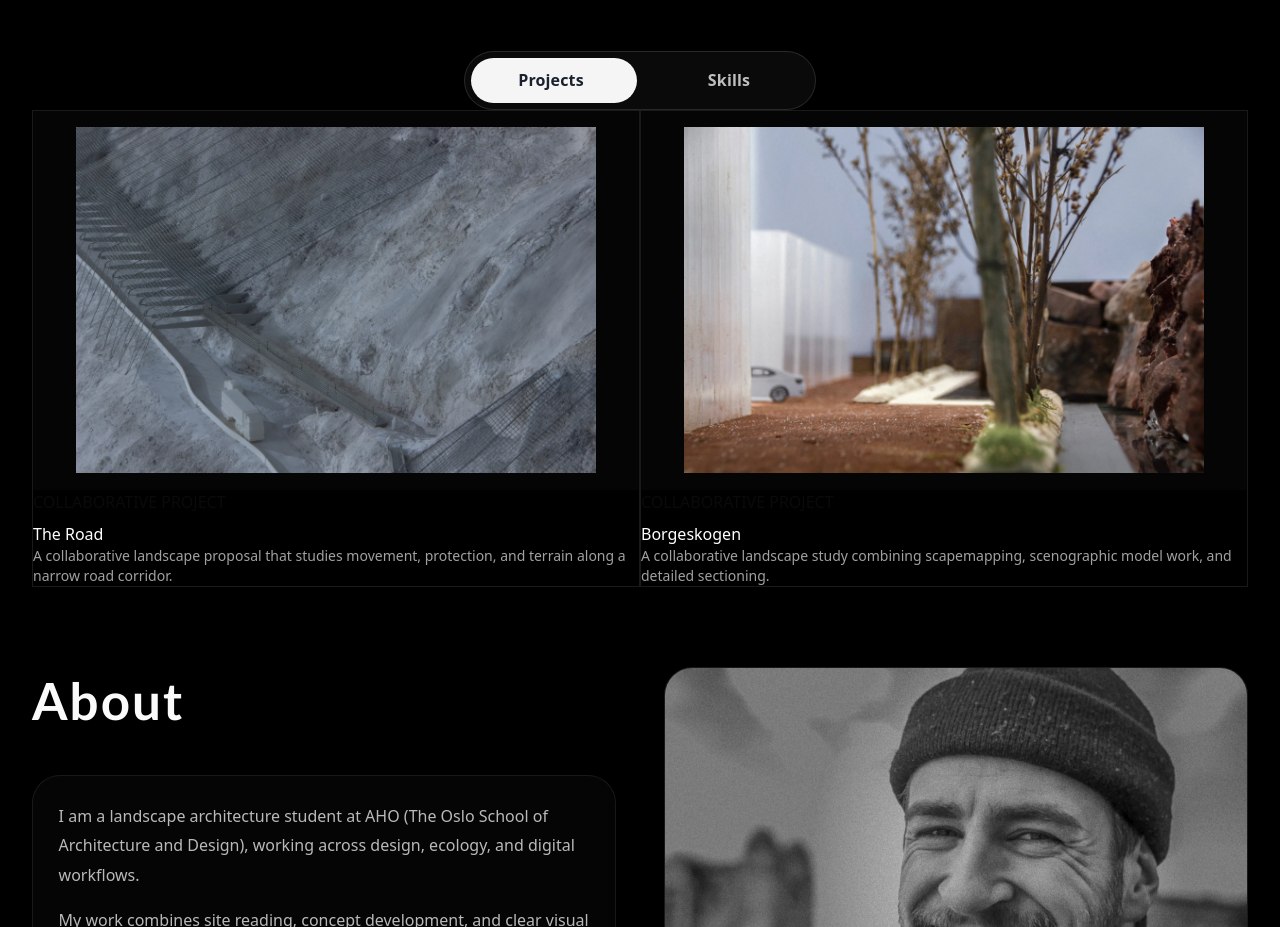
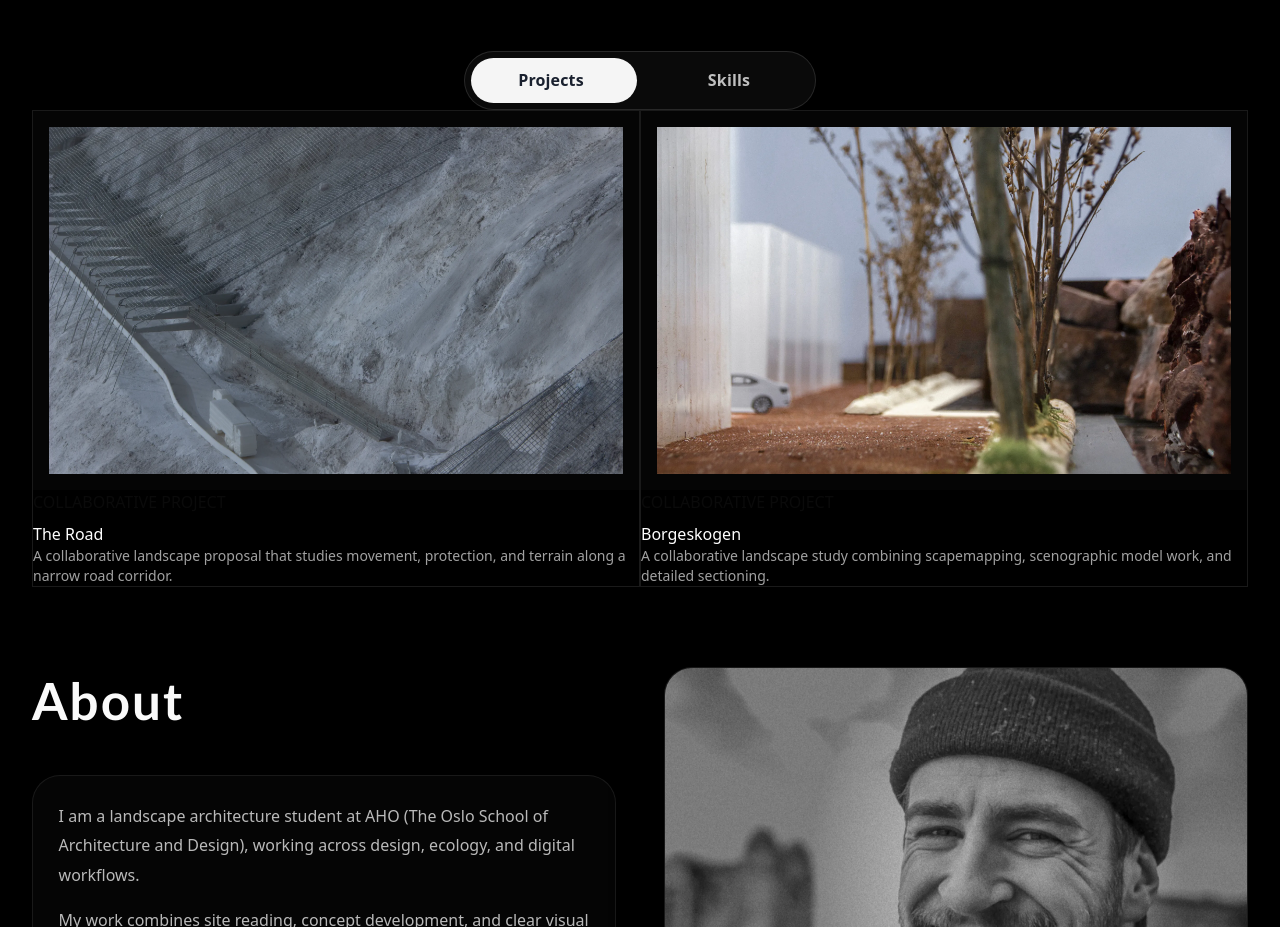
Before and after one commit to blomjensen/blomjensen.github.io, a React (Vite) app: page / in a window 1280 px wide. Shown: the part 929-1856 px from the top of the page. Built offline with nearby package versions, Linux system fonts and the light colour scheme.

Commit message:
Refine portfolio image framing

```diff
--- a/src/components/Portfolio.tsx
+++ b/src/components/Portfolio.tsx
@@ -268,7 +268,7 @@ export function Portfolio() {
                     <img
                       src={project.images[0]?.src}
                       alt={project.title[language]}
-                      className="portfolio-media-image"
+                      className="portfolio-card-image"
                       loading={index < 2 ? 'eager' : 'lazy'}
                       decoding="async"
                     />
@@ -391,7 +391,7 @@ export function Portfolio() {
                   <img
                     src={selectedProject.images[currentImageIndex]?.src}
                     alt={`${selectedProject.title[language]} – ${currentImageIndex + 1}`}
-                    className="portfolio-media-image"
+                    className="portfolio-modal-image"
                     loading="eager"
                     decoding="async"
                   />
@@ -468,7 +468,7 @@ export function Portfolio() {
                             <img
                               src={img.src}
                               alt={img.caption ?? `Process ${idx + 1}`}
-                              className="portfolio-media-image"
+                              className="portfolio-modal-image"
                               loading="lazy"
                               decoding="async"
                             />
--- a/src/custom.css
+++ b/src/custom.css
@@ -329,7 +329,15 @@
   padding: 0.75rem;
 }
 
-.portfolio-media-image {
+.portfolio-card-image {
+  display: block;
+  width: 100%;
+  height: 100%;
+  object-fit: cover;
+  object-position: center;
+}
+
+.portfolio-modal-image {
   display: block;
   width: auto;
   height: auto;
```
